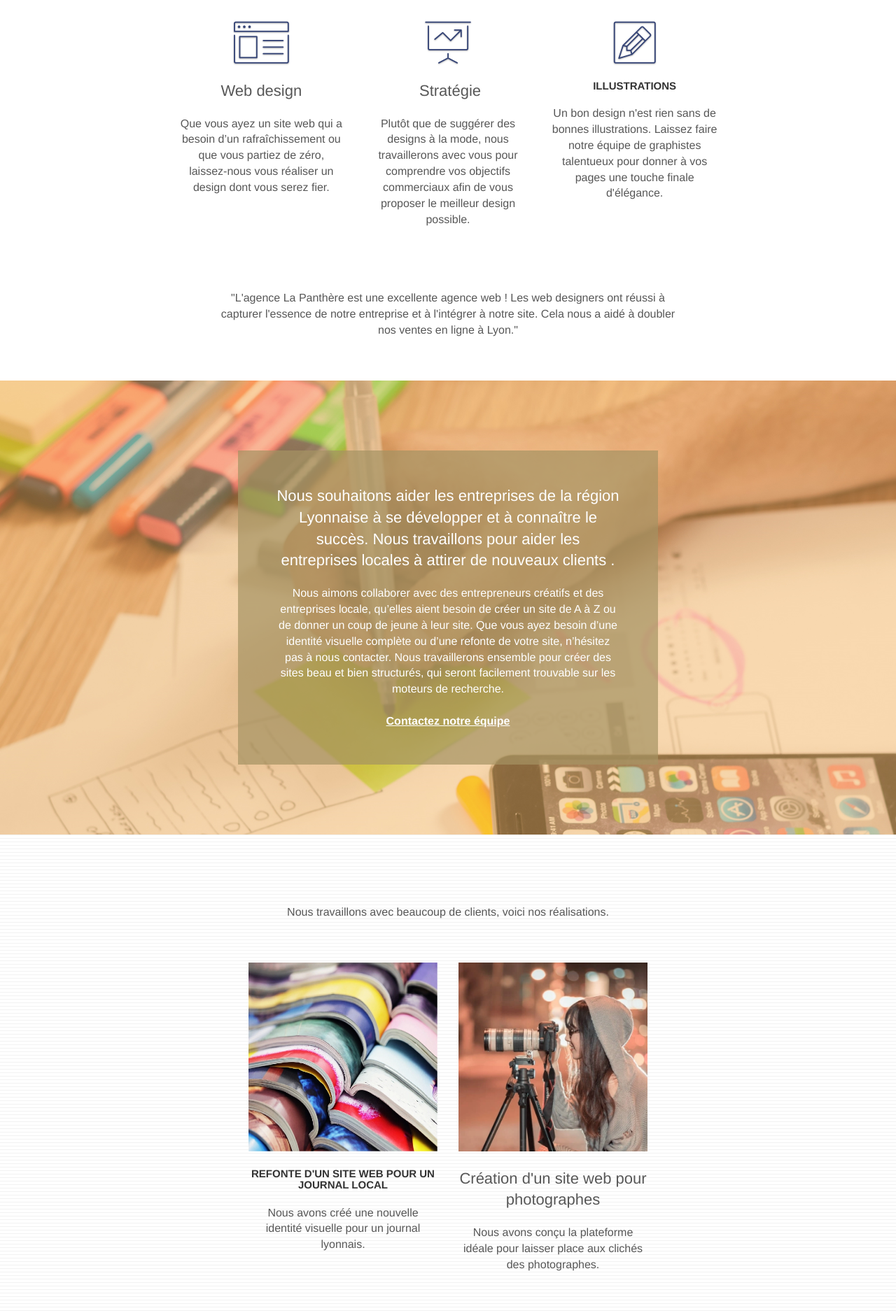
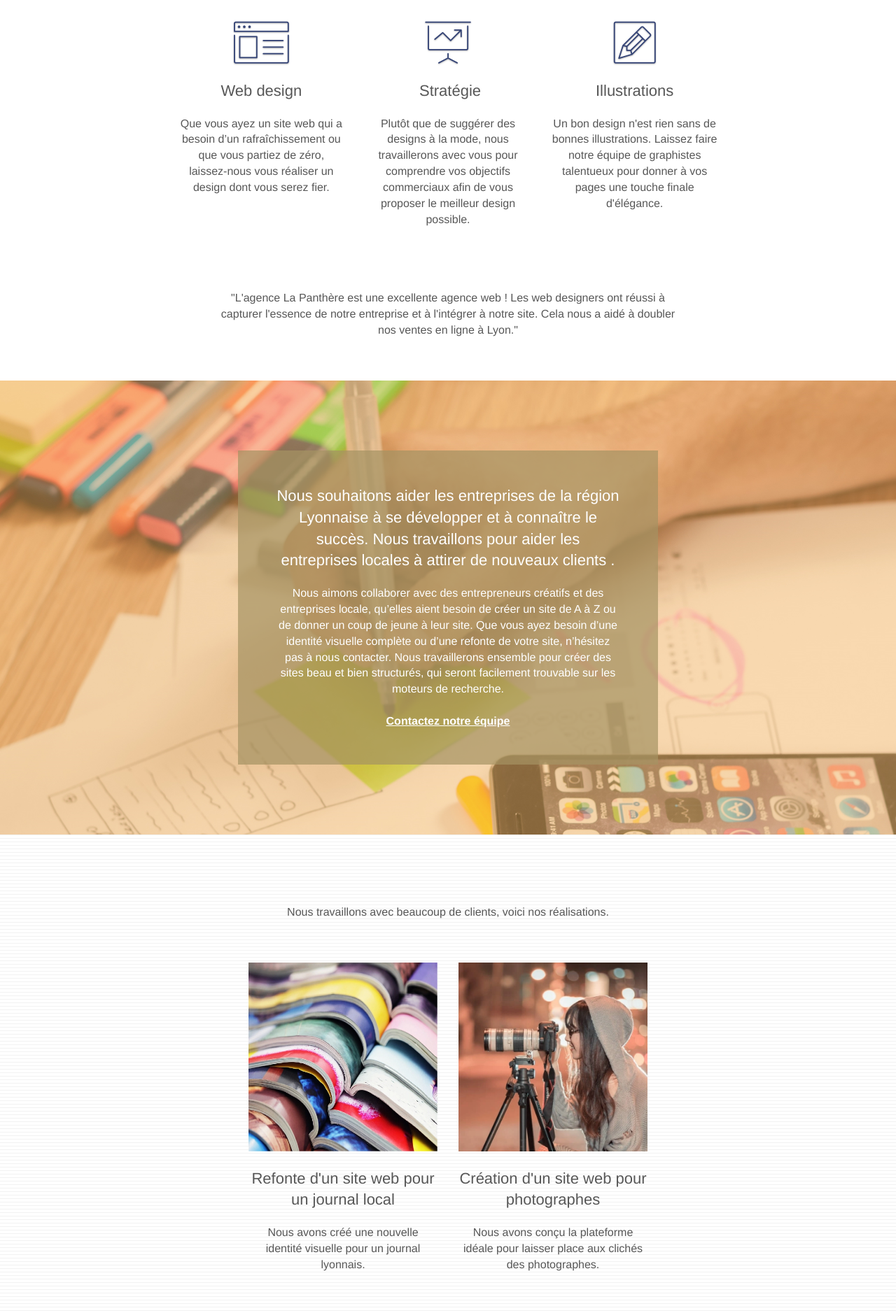
Before and after one commit to XavColl/la-panthere-nouvelle-version, a plain HTML site: page index.html in a window 1280 px wide. Shown: the part 608-2485 px from the top of the page at 70% size. Drawn offline with Linux system fonts and the light colour scheme.

Commit message:
final push

```diff
--- a/index.html
+++ b/index.html
@@ -46,8 +46,6 @@
 						<a href="index.html">Accueil</a>
 					</li>
 					<li>
-					</li>
-					<li>
 						<a href="page2.html">Contact</a>
 					</li>
 				</ul>
@@ -90,7 +88,7 @@
 				</div>
 				<h2 class="mg-md text-center">
 					Web design
-				</h3>
+				</h2>
 				<p class="text-center ">
 					Que vous ayez un site web qui a besoin d&rsquo;un rafraîchissement ou que vous partiez de zéro, laissez-nous vous réaliser un design dont vous serez fier.
 				</p>
@@ -101,7 +99,7 @@
 				</div>
 				<h2 class="mg-md text-center">
 					&nbsp;Stratégie
-				</h3>
+				</h2>
 				<p class="text-center ">
 					Plutôt que de suggérer des designs à la mode, nous travaillerons avec vous pour comprendre vos objectifs commerciaux afin de vous proposer le meilleur design possible.<br>
 				</p>
@@ -110,9 +108,9 @@
 				<div class="text-center">
 					<span class="et-icon-edit sm-shadow icon-dark-slate-blue icons icon-lg"></span>
 				</div>
-				<h3 class="mg-md text-center">
+				<h2 class="mg-md text-center">
 					Illustrations
-				</h3>
+				</h2>
 				<p class="text-center ">
 					Un bon design n'est rien sans de bonnes illustrations. Laissez faire notre équipe de graphistes talentueux pour donner à vos pages une touche finale d'élégance.
 				</p>
@@ -157,9 +155,9 @@
 		<div class="row tight-width-whitespace portfolio-row">
 			<div class="col-sm-6">
 				<a href="#" data-lightbox="img/1-500.webp" data-gallery-id="gallery-1" data-caption="Refonte d'un site web pour un journal local" data-frame="snapshot-lb"><img src="img/1-500.webp" alt="Journeaux de couleurs différentes empilés" class="img-responsive portfolio-thumb" /></a>
-				<h3 class="mg-md text-center">
+				<h2 class="mg-md text-center">
 					Refonte d'un site web pour un journal local
-				</h3>
+				</h2>
 				<p class="text-center">
 					Nous avons créé une nouvelle identité visuelle pour un journal lyonnais.
 				</p>
@@ -168,7 +166,7 @@
 				<a href="#" data-lightbox="img/2.webp" data-gallery-id="gallery-1" data-caption="Création d'un site web pour photographes" data-frame="snapshot-lb"><img src="img/2.webp" class="img-responsive portfolio-thumb" alt="Jeune femme prenant une photographie" /></a>
 				<h2 class="mg-md text-center">
 					Création d'un site web pour photographes
-				</h3>
+				</h2>
 				<p class="text-center">
 					Nous avons conçu la plateforme idéale pour laisser place aux clichés des photographes.
 				</p>
@@ -179,7 +177,7 @@
 				<a href="#" data-lightbox="img/3.webp" data-gallery-id="gallery-1" data-caption="Création d'un site internet pour un voyageur" data-frame="snapshot-lb"><img src="img/3.webp" class="img-responsive portfolio-thumb" alt="Différents outils électroniques"/></a>
 				<h2 class="mg-md text-center">
 					Création d'un site internet pour un voyageur
-				</h3>
+				</h2>
 				<p class="text-center">
 					Nous avons élaboré un site internet et des illustrations pour sublimer les vidéos et les articles de ce voyageur.
 				</p>
@@ -188,7 +186,7 @@
 				<a href="#" data-lightbox="img/4.webp" data-gallery-id="gallery-1" data-caption="Conception d'un site pour une agence de mariage" data-frame="snapshot-lb"><img src="img/4.webp" class="img-responsive portfolio-thumb" alt="Table remplie d'objets préparatifs à un mariage" /></a>
 				<h2 class="mg-md text-center">
 					Conception d'un site pour une agence de mariage
-				</h3>
+				</h2>
 				<p class="text-center">
 					Nous avons travaillé avec cette agence pour créer un site internet permettant la présentation détaillée de leurs prestations.
 				</p>
```
